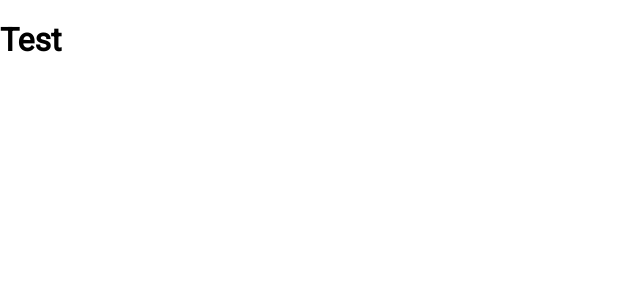
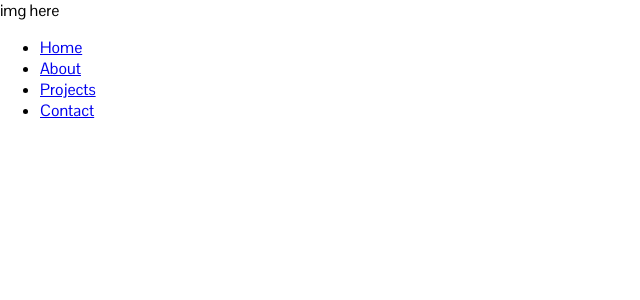
Before and after one commit to Kerri-AnnBates/official-portfolio, a React (Create React App) app: page / in a window 1280 px wide. Shown: the top 300 px of the page, without its empty margins (0-640 px from the left). Built offline with nearby package versions, Linux system fonts and the light colour scheme.

Commit message:
base layout of nav

```diff
--- a/src/App.js
+++ b/src/App.js
@@ -1,10 +1,11 @@
 import React from 'react';
 import './styles/app.scss';
+import Header from './components/header/Header';
 
 function App() {
 	return (
 		<div className="App">
-			<h1>Test</h1>
+			<Header />
 		</div>
 	);
 }
--- /dev/null
+++ b/src/components/header/Header.js
@@ -0,0 +1,12 @@
+import React from 'react'
+import Navbar from './Navbar'
+
+const Header = () => {
+	return (
+		<header>
+			<Navbar />
+		</header>
+	)
+}
+
+export default Header
--- /dev/null
+++ b/src/components/header/Navbar.js
@@ -0,0 +1,21 @@
+import React from 'react'
+
+const Navbar = () => {
+	return (
+		<div className="nav-bar">
+			<div className="logo">
+				<div>img here</div>
+			</div>
+			<nav>
+				<ul>
+					<li><a href="#">Home</a></li>
+					<li><a href="#">About</a></li>
+					<li><a href="#">Projects</a></li>
+					<li><a href="#">Contact</a></li>
+				</ul>
+			</nav>
+		</div>
+	)
+}
+
+export default Navbar
```
Also changed, not shown: src/components/header/Jumbotron.js (added).
